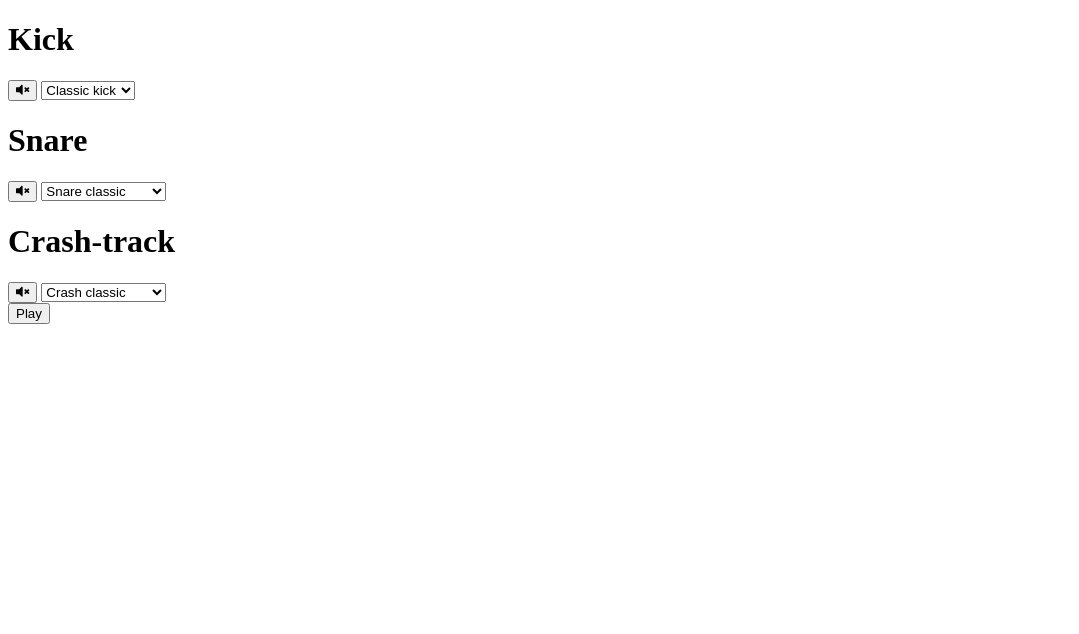
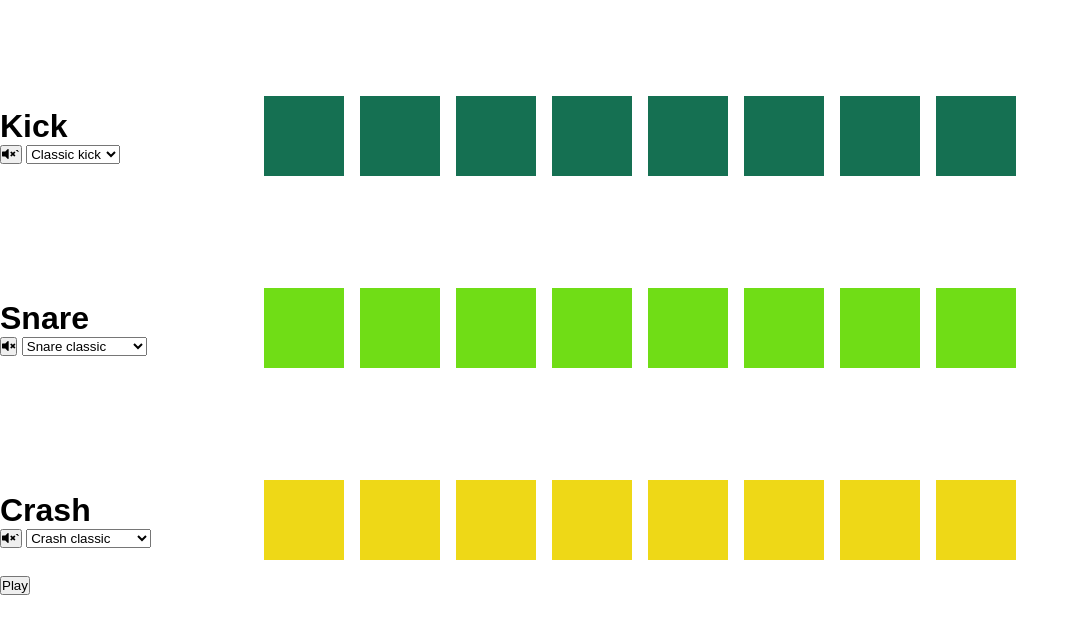
Before and after one commit to UlaBB/BeatMaker-Project, a website: page src/index.html in a window 1280 px wide. Shown: the whole page, without its empty margins (0-1079 px from the left). Drawn offline with nearby package versions, Linux system fonts and the light colour scheme; files that its build step writes are made by us from their sources.

Commit message:
Add basic css

```diff
--- a/src/index.html
+++ b/src/index.html
@@ -5,7 +5,8 @@
     <meta charset="UTF-8">
     <meta http-equiv="X-UA-Compatible" content="IE=edge">
     <meta name="viewport" content="width=device-width, initial-scale=1.0">
-    <link rel="stylesheet" href="./style.css">
+    <link rel="stylesheet" href="https://cdnjs.cloudflare.com/ajax/libs/font-awesome/5.15.3/css/all.min.css">
+    <link rel="stylesheet" href="css/style.css">
     <title>BeatMaker Project</title>
 </head>
 
@@ -15,8 +16,8 @@
         <div class="kick-track">
             <div class="controls">
                 <h1>Kick</h1>
-                <button data-track="0" class="mute kick-volumn">
-                    <i class="fas fa-volume-mute"></i>
+                <button data-track="0" class="mute kick-volumn" type="button">
+                    <i class="fas fa-volume-mute">`</i>
                 </button>
                 <select name="kick-select" id="kick-select">
                     <option value="./sounds/clap-808.wav">Classic kick</option>
@@ -38,7 +39,7 @@
         <div class="snare-track">
             <div class="controls">
                 <h1>Snare</h1>
-                <button data-track="1" class="mute snare-volumn">
+                <button data-track="1" class="mute snare-volumn" type="button">
                     <i class="fas fa-volume-mute"></i>
                 </button>
                 <select name="snare-select" id="snare-select">
@@ -60,9 +61,9 @@
         </div>
         <div class="crash-track">
             <div class="controls">
-                <h1>Crash-track</h1>
-                <button data-track="2" class="mute crash-volumn">
-                    <i class="fas fa-volume-mute"></i>
+                <h1>Crash</h1>
+                <button data-track="2" class="mute crash-volumn" type="button">
+                    <i class="fas fa-volume-mute">`</i>
                 </button>
                 <select name="crash-select" id="crash-select">
                     <option value="./sounds/crash-808.wav">Crash classic</option>
@@ -82,14 +83,12 @@
             </div>
         </div>
     </div>
-    <button class="play">Play</button>
+    <button class="play" type="button">Play</button>
     <audio class="clap-sound" src="./sounds/clap-808.wav"></audio>
     <audio class="kick-sound" src="./sounds/snare-808.wav"></audio>
     <audio class="crash-sound" src="./sounds/crash-808.wav"></audio>
 
-    <script src="https://cdnjs.cloudflare.com/ajax/libs/font-awesome/5.15.3/js/all.min.js"
-        integrity="sha512-RXf+QSDCUQs5uwRKaDoXt55jygZZm2V++WUZduaU/Ui/9EGp3f/2KZVahFZBKGH0s774sd3HmrhUy+SgOFQLVQ=="
-        crossorigin="anonymous" referrerpolicy="no-referrer"></script>
+
     <script src="./js/app.js"></script>
 </body>
 
--- a/src/sass/style.scss
+++ b/src/sass/style.scss
@@ -0,0 +1,50 @@
+*{
+  margin: 0;
+  padding: 0;
+  box-sizing: border-box;
+}
+
+body{
+  font-family: sans-serif;
+}
+
+i, svg{
+  pointer-events: none;
+}
+
+.kick-pad,
+.snare-pad,
+.crash-pad {
+  width: 5rem;
+  height: 5rem;
+  margin: 1rem 0.5rem;
+  cursor: pointer;
+}
+
+.kick-pad{
+  background: rgb(21, 112, 82);
+}
+
+.snare-pad{
+  background: rgb(112, 221, 22);
+}
+
+.crash-pad{
+  background: rgb(238, 216, 23);
+}
+
+.kick-track,
+.snare-track,
+.crash-track {
+  display: flex;
+  align-items: center;
+  width: 80%;
+  justify-content: space-between;
+  margin-top: 5rem;
+}
+
+.kick,
+.snare,
+.crash{
+  display: flex;
+}
```
Also changed, not shown: dist/css/style.css, dist/index.html, 1 other file.
